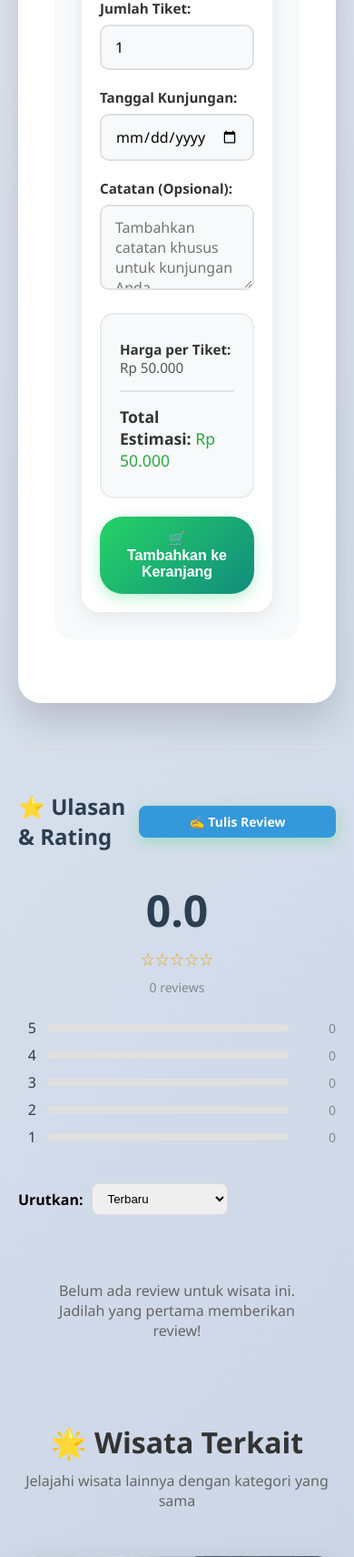
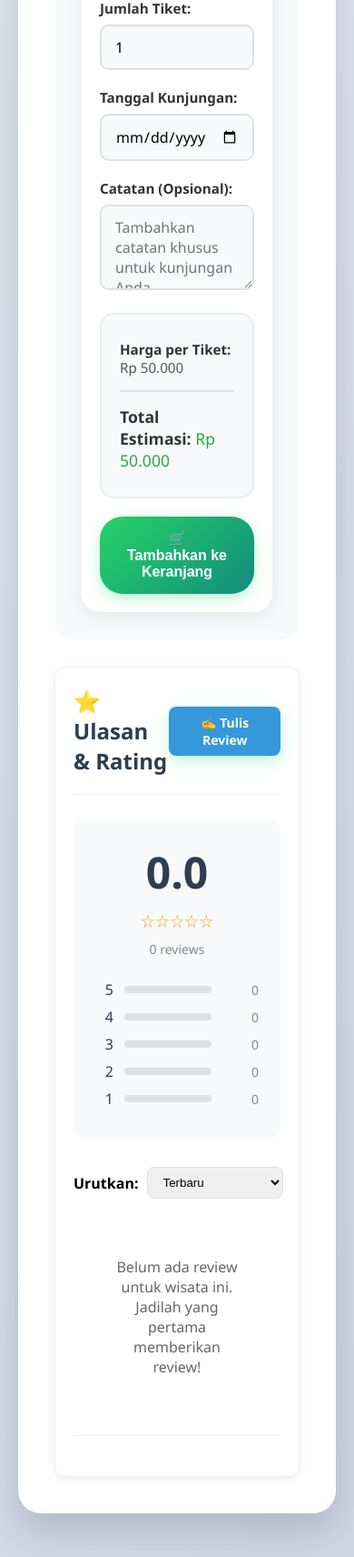
Before and after one commit to kelvinramadan/PapuaJourneyExpo, a PHP site: page /users/wisata/userwisata.php?view=detail&id=6 in a window 390 px wide. Shown: the part 2737-4449 px from the top of the page at 91% size. Run offline with PHP 8.4, Linux system fonts and the light colour scheme; a user stored in the database is signed in; data comes from the database, SQL or seed files in the repository; data that the repository does not hold is empty.

Commit message:
Redesign reviews section and improve review eligibility logic
Refactored the reviews section UI across user dashboard, penginapan, and wisata pages to use a card layout with improved styling and structure. Updated reviews.css for better visual hierarchy and responsiveness. Enhanced review submission logic to allow reviews only after the visit or checkout date for wisata and penginapan, respectively, and immediately after payment for articles. Added a new payment proof image upload.

```diff
--- a/assets/css/reviews.css
+++ b/assets/css/reviews.css
@@ -399,16 +399,31 @@
 
 /* Review Display */
 .reviews-section {
-    margin-top: 48px;
-    padding-top: 48px;
-    border-top: 1px solid #e0e0e0;
+    margin-top: 24px;
+    padding-top: 0;
+}
+
+/* Card Container for Reviews */
+.reviews-card {
+    background: #ffffff;
+    border-radius: 16px;
+    box-shadow: 0 2px 8px rgba(0, 0, 0, 0.08);
+    padding: 32px;
+    border: 1px solid #f0f0f0;
+    transition: box-shadow 0.3s ease;
+}
+
+.reviews-card:hover {
+    box-shadow: 0 4px 12px rgba(0, 0, 0, 0.1);
 }
 
 .reviews-header {
     display: flex;
     justify-content: space-between;
     align-items: center;
-    margin-bottom: 32px;
+    margin-bottom: 28px;
+    padding-bottom: 20px;
+    border-bottom: 1px solid #f0f0f0;
 }
 
 .reviews-title {
@@ -422,6 +437,9 @@
     display: flex;
     gap: 48px;
     margin-bottom: 32px;
+    padding: 24px;
+    background-color: #f8f9fa;
+    border-radius: 12px;
 }
 
 .rating-overview {
@@ -487,7 +505,7 @@
 
 /* Individual Reviews */
 .reviews-list {
-    margin-top: 32px;
+    margin-top: 24px;
 }
 
 .review-item {
@@ -634,7 +652,9 @@
 /* Load More Reviews */
 .load-more-reviews {
     text-align: center;
-    margin-top: 32px;
+    margin-top: 24px;
+    padding-top: 24px;
+    border-top: 1px solid #f0f0f0;
 }
 
 .btn-load-more {
@@ -661,6 +681,11 @@
         width: 95%;
     }
 
+    .reviews-card {
+        padding: 20px;
+        border-radius: 12px;
+    }
+
     .reviews-summary {
         flex-direction: column;
         gap: 24px;
--- a/users/dashboard/user_dashboard.php
+++ b/users/dashboard/user_dashboard.php
@@ -632,11 +632,11 @@ function truncateText($text, $length) {
                         </div>
                     </div>
                 </div>
-            </div>
 
                 <!-- Reviews Section -->
                 <div class="reviews-section" id="reviews-section">
-                <div class="reviews-header" style="display: flex; justify-content: space-between; align-items: center;">
+                    <div class="reviews-card">
+                        <div class="reviews-header">
                             <h3 class="reviews-title">⭐ Ulasan & Rating</h3>
                             <?php if (isset($_SESSION['user_id'])): ?>
                                 <a href="../account/my_orders.php?tab=paid" class="btn btn-primary" style="text-decoration: none; background: #3498db; color: white; padding: 8px 16px; border-radius: 8px; font-size: 14px;">
@@ -688,6 +688,8 @@ function truncateText($text, $length) {
                             <button class="btn-load-more" id="loadMoreReviews" style="display: none;" onclick="loadMoreReviews()">
                                 Lihat Review Lainnya
                             </button>
+                        </div>
+                    </div>
                 </div>
             </div>
 
--- a/users/wisata/userwisata.php
+++ b/users/wisata/userwisata.php
@@ -355,12 +355,11 @@ mysqli_close($db);
                                 </form>
                             </div>
                         </div>
-                    </div>
-                </div>
 
                         <!-- Reviews Section -->
                         <div class="reviews-section" id="reviews-section">
-                    <div class="reviews-header" style="display: flex; justify-content: space-between; align-items: center;">
+                            <div class="reviews-card">
+                                <div class="reviews-header">
                                     <h3 class="reviews-title">⭐ Ulasan & Rating</h3>
                                 <?php if (isset($_SESSION['user_id'])): ?>
                                     <a href="../account/my_orders.php?tab=paid" class="btn btn-primary" style="text-decoration: none; background: #3498db; color: white; padding: 8px 16px; border-radius: 8px; font-size: 14px;">
@@ -412,6 +411,9 @@ mysqli_close($db);
                                 <button class="btn-load-more" id="loadMoreReviews" style="display: none;" onclick="loadMoreReviews()">
                                     Lihat Review Lainnya
                                 </button>
+                            </div>
+                            </div>
+                        </div>
                     </div>
                 </div>
 
```
Also changed, not shown: users/penginapan/userpenginapan.php (+5 -3 lines), users/reviews/submit_review.php (+15 -10 lines), uploads/payment_proofs/payment_TRX202506302213008_1751314390.jpg (added). Lines whose indentation alone changed are shown as unchanged.
